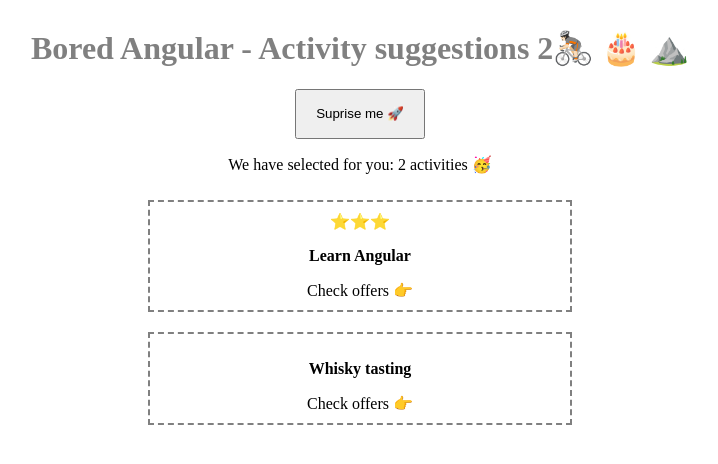
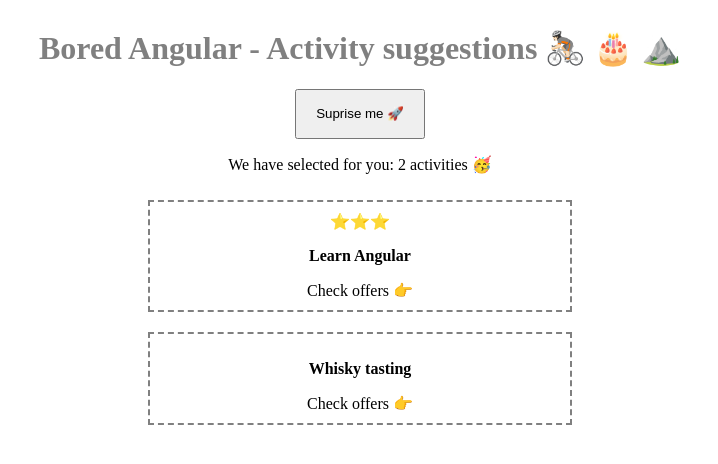
Before and after one commit to LukasMomot/bored-angular, an Angular app: page /suggestions in a window 1280 px wide. Shown: the top 464 px of the page, without its empty margins (280-998 px from the left). Built offline with nearby package versions, Linux system fonts and the light colour scheme.

Commit message:
Update activity page title

```diff
--- a/src/app/activities/activities-page/activities-page.component.html
+++ b/src/app/activities/activities-page/activities-page.component.html
@@ -1,2 +1,2 @@
-<h1>Bored Angular - Activity suggestions 2🚴🏻 🎂 ⛰️</h1>
+<h1>Bored Angular - Activity suggestions 🚴🏻 🎂 ⛰️</h1>
 <app-activities-list />
```
